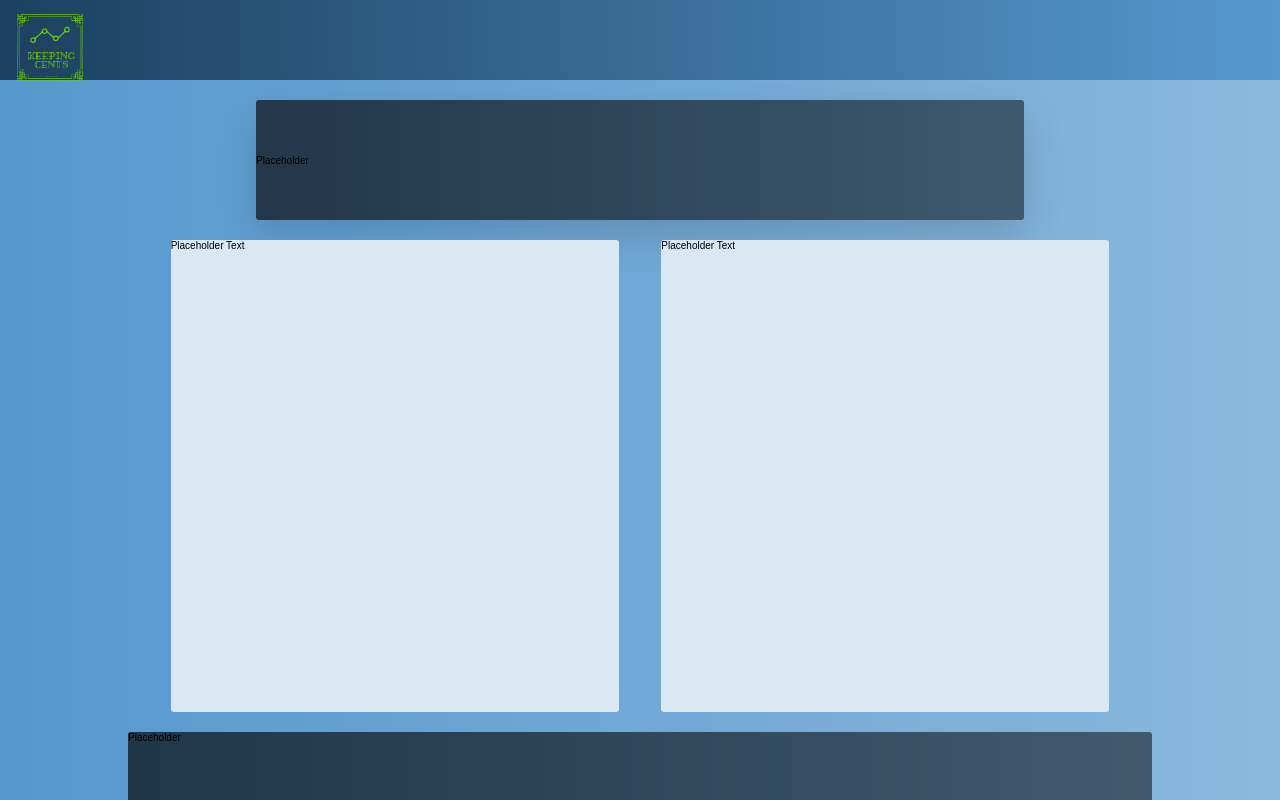
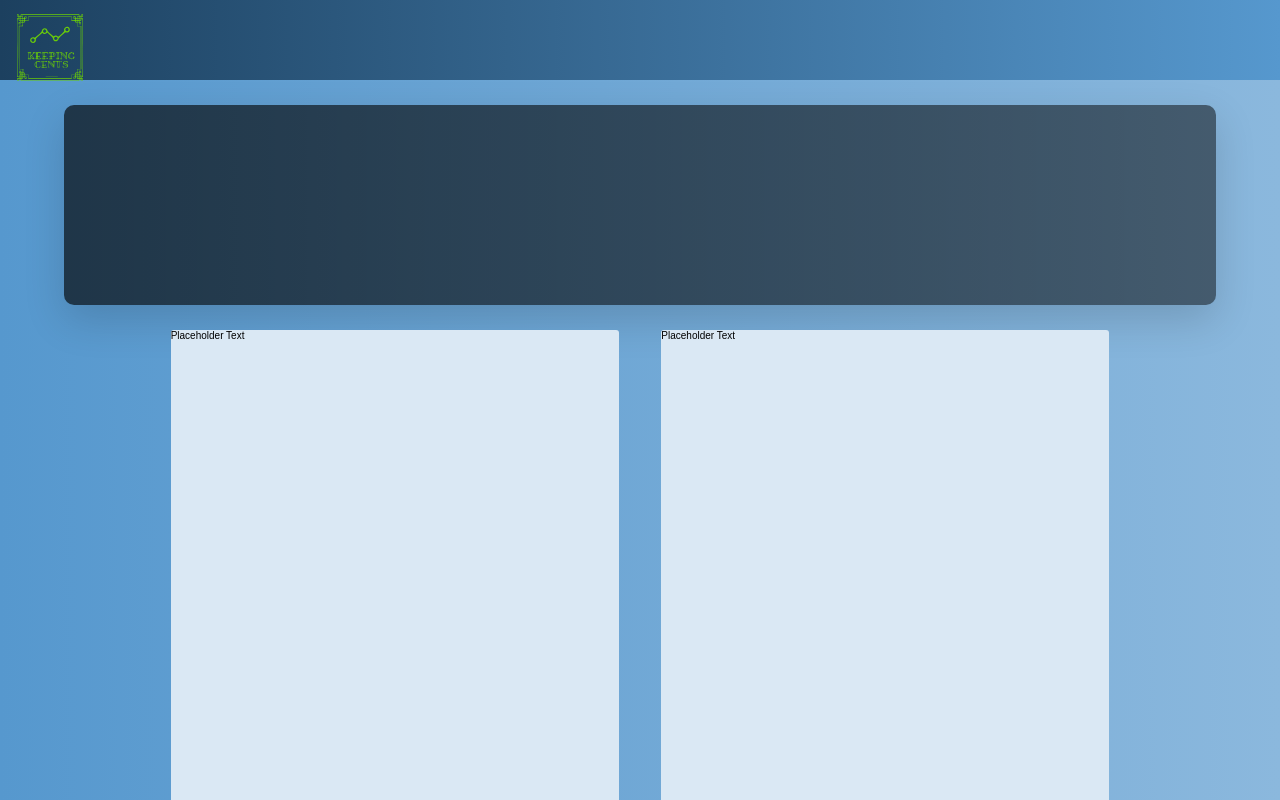
Before and after one commit to dpkell/keeping-cents, a React (Create React App) app: page / in a window 1280 px wide. Shown: the top 800 px of the page. Built offline with nearby package versions, Linux system fonts and the light colour scheme; a web font is replaced by a local one.

Commit message:
minor component and styling changes

```diff
--- a/src/components/budget-controller/budget-controller.styles.scss
+++ b/src/components/budget-controller/budget-controller.styles.scss
@@ -0,0 +1,6 @@
+@import '../../sass/main.scss';
+
+.budget-controller-container {
+    height: 5vh;
+    width: 60vw;
+}
--- /dev/null
+++ b/src/components/budget-dashboard/budget-dashboard.component.jsx
@@ -0,0 +1,11 @@
+import React from 'react';
+
+import './budget-dashboard.styles.scss';
+
+const BudgetDashboard = () => (
+    <div className='dashboard-container'>
+
+    </div>
+);
+
+export default BudgetDashboard;
--- a/src/components/current-budget-dashboard/current-budget-dashboard.styles.scss
+++ b/src/components/budget-dashboard/budget-dashboard.styles.scss
@@ -1,8 +1,8 @@
 @import '../../sass/main.scss';
 
-.current-budget-container {
-    height: 15vh;
-    width: 60vw;
+.dashboard-container {
+    height: 25vh;
+    width: 90vw;
     display: flex;
     flex-direction: column;
     justify-content: center;
@@ -11,8 +11,7 @@
         rgba($color-black, .65),
         rgba($color-black, .5)
     );
-
-    border-radius: 3px;
+    margin: 2.5rem auto;
+    border-radius: 1rem;
     box-shadow: 0 1.5rem 4rem rgba($color-black, .15);
-    margin: 2rem auto;
 }
--- a/src/components/current-budget-dashboard/current-budget-dashboard.component.jsx
+++ /dev/null
@@ -1,11 +0,0 @@
-import React from 'react';
-
-import './current-budget-dashboard.styles.scss';
-
-const CurrentBudgetDashboard = () => (
-    <div className='current-budget-container'>
-        Placeholder
-    </div>
-);
-
-export default CurrentBudgetDashboard;
--- a/src/components/entry-table-expenses/entry-table-expenses.styles.scss
+++ b/src/components/entry-table-expenses/entry-table-expenses.styles.scss
@@ -3,7 +3,7 @@
 .expenses-table {
     display: flex;
     flex-direction: column;
-    height: 59vh;
+    height: 75vh;
     width: 35vw;
 
     background: $entry-table-color;
--- a/src/components/entry-table-income/entry-table-income.styles.scss
+++ b/src/components/entry-table-income/entry-table-income.styles.scss
@@ -3,7 +3,7 @@
 .income-table {
     display: flex;
     flex-direction: column;
-    height: 59vh;
+    height: 75vh;
     width: 35vw;
 
     background: $entry-table-color;
--- a/src/components/entry-table-overview/entry-table-overview.styles.scss
+++ b/src/components/entry-table-overview/entry-table-overview.styles.scss
@@ -3,7 +3,7 @@
 .table-overview {
     display: flex;
     justify-content: space-evenly;
-    height: 59vh;
+    height: 75vh;
     width: 80vw;
     margin-bottom: 2rem;
 }
--- a/src/pages/homepage/homepage.component.jsx
+++ b/src/pages/homepage/homepage.component.jsx
@@ -1,14 +1,13 @@
 import React from 'react';
 
-import CurrentBudgetDashboard from '../../components/current-budget-dashboard/current-budget-dashboard.component';
-import YtdBudgetDisplay from '../../components/ytd-budget-display/ytd-budget-display.component';
+import BudgetDashboard from '../../components/budget-dashboard/budget-dashboard.component';
 import EntryTableOverview from '../../components/entry-table-overview/entry-table-overview.component';
 import PreviousMonthsDisplay from '../../components/previous-month-table-display/previous-month-table-display.component';
 import './homepage.styles.scss';
 
 const HomePage = () => (
     <div className="homepage">
-            <CurrentBudgetDashboard />
+            <BudgetDashboard />
             <EntryTableOverview />
             <PreviousMonthsDisplay />
     </div>
```
Also changed, not shown: src/components/budget-controller/budget-controller.component.jsx (+11 -0 lines).
